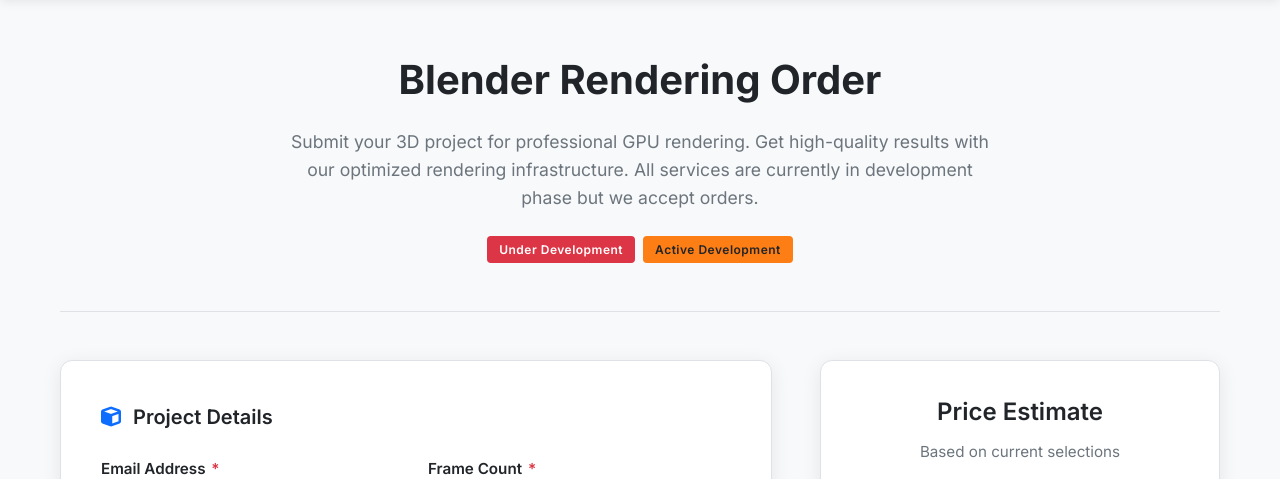
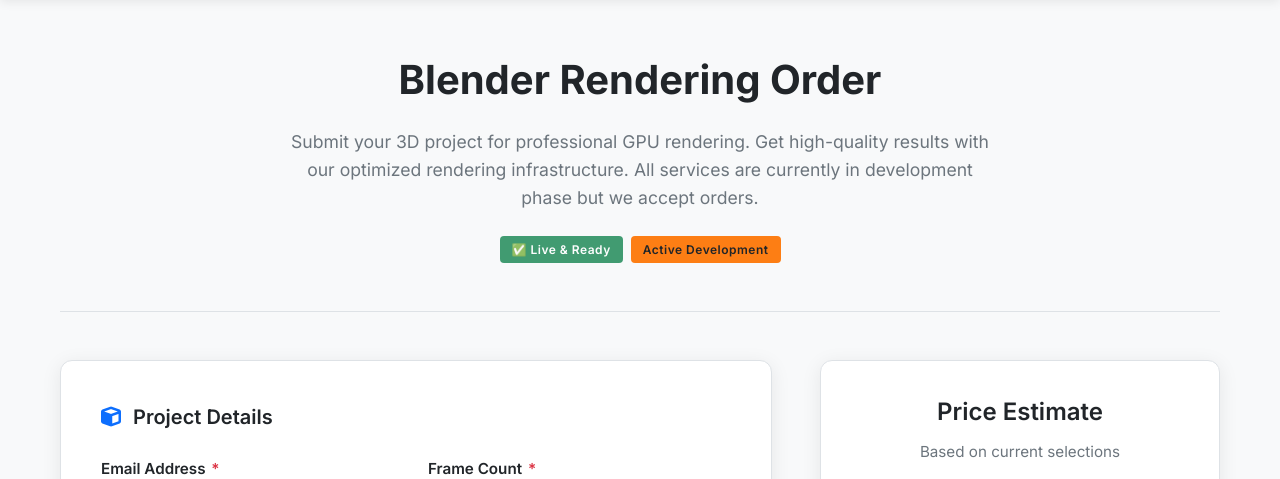
Before and after one commit to Teddy11235-evil/pythons-GPUS, a Flask app: page /blender-order in a window 1280 px wide. Shown: the part 75-554 px from the top of the page. Run offline with Flask 3, Linux system fonts and the light colour scheme; data that the repository does not hold is empty; some web fonts are replaced.

Commit message:
Update blender_order.html

```diff
--- a/templates/blender_order.html
+++ b/templates/blender_order.html
@@ -433,7 +433,7 @@
                 rendering infrastructure. All services are currently in development phase but we accept orders.
             </p>
             <div class="service-tags" style="justify-content: center; margin-top: 1.5rem;">
-                <span class="tag dev-tag">Under Development</span>
+                <span class="tag live-tag">✅ Live & Ready</span>
                 <span class="tag work-tag">Active Development</span>
             </div>
         </div>
```
